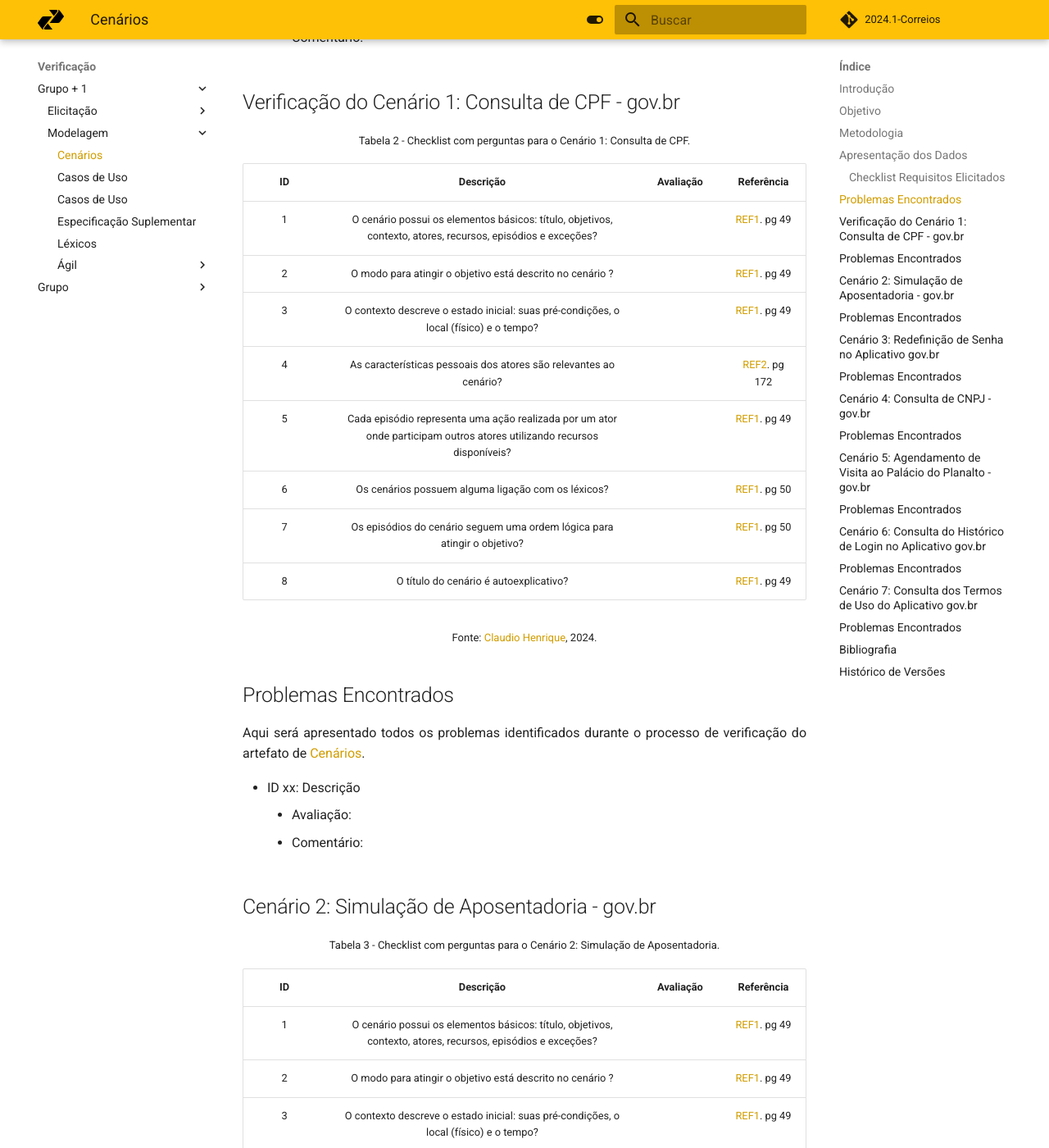
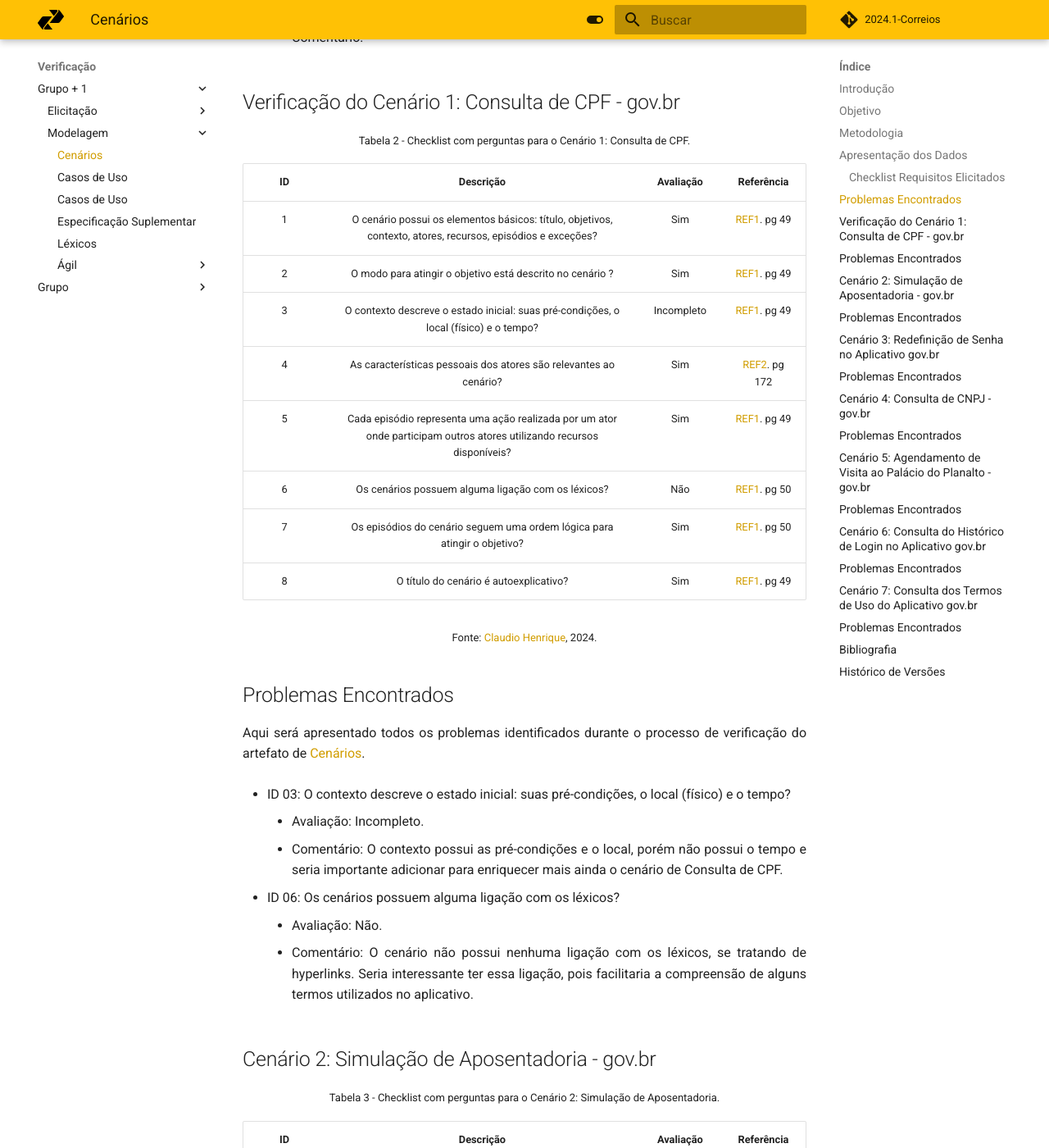
Before and after one commit to Requisitos-de-Software/2024.1-Serasa, an MkDocs documentation site: the page built from docs/verificacao/grupo+1/modelagem/cenarios.md, in a window 1280 px wide and 1400 px high, scrolled down 1812 px. Shown: the whole window at 82% size. Built offline with MkDocs 1.6.1 and Material for MkDocs 9.7.7, drawn with Linux system fonts in a browser that asks for light colours; comment, search, counter and statistics services are not loaded.

Commit message:
cenario 01

```diff
--- a/docs/verificacao/grupo+1/modelagem/cenarios.md
+++ b/docs/verificacao/grupo+1/modelagem/cenarios.md
@@ -51,14 +51,14 @@ Aqui será apresentado todos os problemas identificados durante o processo de ve
 
 |ID| Descrição | Avaliação | Referência|
 |:--:|:--:|:--:|:--:|
-|1| O cenário possui os elementos básicos: título, objetivos, contexto, atores, recursos, episódios e exceções? |  | <a href="#ref1">REF1</a>. pg 49 |
-|2| O modo para atingir o objetivo está descrito no cenário ? |  | <a href="#ref1">REF1</a>. pg 49 |
-|3|  O contexto descreve o estado inicial: suas pré-condições, o local (físico) e o tempo? |  | <a href="#ref1">REF1</a>. pg 49 |
-|4|  As características pessoais dos atores são relevantes ao cenário? |  | <a href="#ref2">REF2</a>. pg 172 |
-|5|  Cada episódio representa uma ação realizada por um ator onde participam outros atores utilizando recursos disponíveis? |  | <a href="#ref1">REF1</a>. pg 49 |
-|6|  Os cenários possuem alguma ligação com os léxicos? |  | <a href="#ref1">REF1</a>. pg 50 |
-|7|  Os episódios do cenário seguem uma ordem lógica para atingir o objetivo?	 |  | <a href="#ref1">REF1</a>. pg 50 |
-|8| O título do cenário é autoexplicativo?	 |  | <a href="#ref1">REF1</a>. pg 49 |
+|1| O cenário possui os elementos básicos: título, objetivos, contexto, atores, recursos, episódios e exceções? | Sim | <a href="#ref1">REF1</a>. pg 49 |
+|2| O modo para atingir o objetivo está descrito no cenário ? | Sim | <a href="#ref1">REF1</a>. pg 49 |
+|3|  O contexto descreve o estado inicial: suas pré-condições, o local (físico) e o tempo? | Incompleto | <a href="#ref1">REF1</a>. pg 49 |
+|4|  As características pessoais dos atores são relevantes ao cenário? | Sim | <a href="#ref2">REF2</a>. pg 172 |
+|5|  Cada episódio representa uma ação realizada por um ator onde participam outros atores utilizando recursos disponíveis? | Sim | <a href="#ref1">REF1</a>. pg 49 |
+|6|  Os cenários possuem alguma ligação com os léxicos? | Não | <a href="#ref1">REF1</a>. pg 50 |
+|7|  Os episódios do cenário seguem uma ordem lógica para atingir o objetivo?	 | Sim | <a href="#ref1">REF1</a>. pg 50 |
+|8| O título do cenário é autoexplicativo?	 | Sim | <a href="#ref1">REF1</a>. pg 49 |
 
 <font size="2"><p style="text-align: center">Fonte: [Claudio Henrique](https://github.com/claudiohsc), 2024.</p></font>
 
@@ -67,9 +67,13 @@ Aqui será apresentado todos os problemas identificados durante o processo de ve
 
 Aqui será apresentado todos os problemas identificados durante o processo de verificação do artefato de [Cenários](https://requisitos-de-software.github.io/2024.1-Gov.br/#/modelagem/cenarios).
 
-- ID xx: Descrição
-    - Avaliação:
-    - Comentário:
+- ID 03: O contexto descreve o estado inicial: suas pré-condições, o local (físico) e o tempo?
+    - Avaliação: Incompleto.
+    - Comentário: O contexto possui as pré-condições e o local, porém não possui o tempo e seria importante adicionar para enriquecer mais ainda o cenário de Consulta de CPF.
+
+- ID 06: Os cenários possuem alguma ligação com os léxicos?
+    - Avaliação: Não.
+    - Comentário: O cenário não possui nenhuma ligação com os léxicos, se tratando de hyperlinks. Seria interessante ter essa ligação, pois facilitaria a compreensão de alguns termos utilizados no aplicativo.
 
 
 
```
